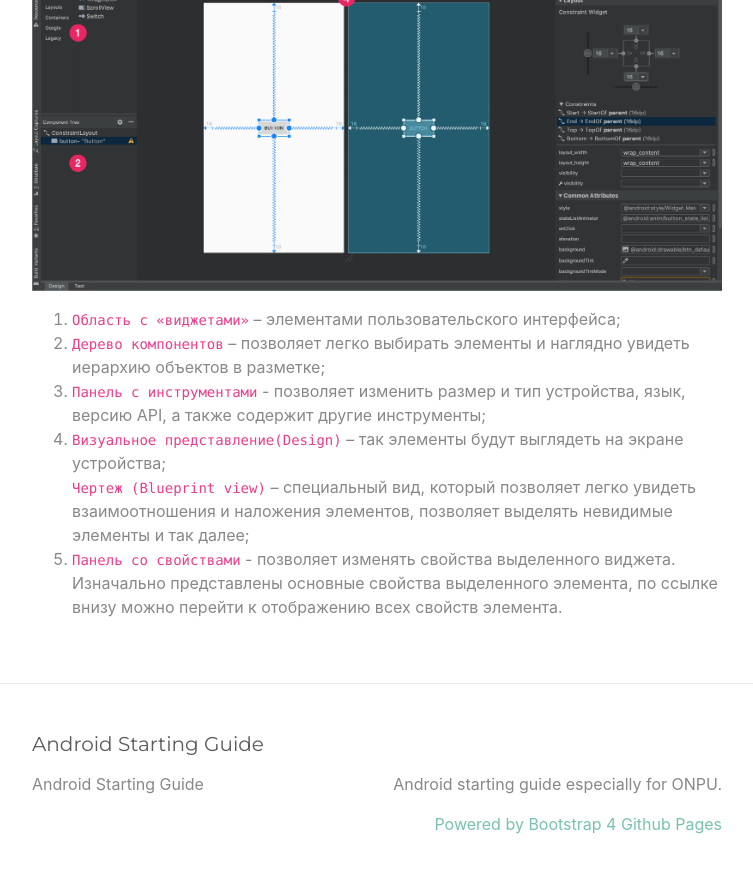
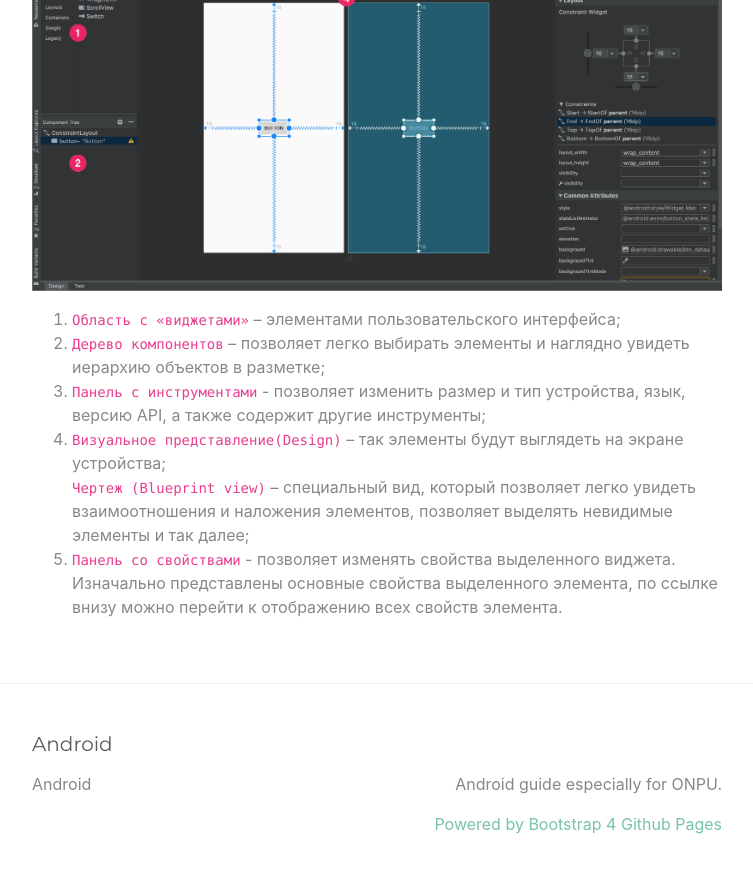
Before and after one commit to fullmeth/fullmeth.github.io, a Jekyll site: the page built from index.md, in a window 1280 px wide and 900 px high, scrolled down 3031 px. Shown: the top 873 px of the window, without its empty margins (263-1016 px from the left). Built offline with Jekyll 4.4.1, drawn with Linux system fonts in a browser that asks for light colours; some of the changed text lies outside the part shown.

Commit message:
Update _config.yml

```diff
--- a/_config.yml
+++ b/_config.yml
@@ -13,10 +13,10 @@
 # you will see them accessed via {{ site.title }}, {{ site.email }}, and so on.
 # You can create any custom variable you would like, and they will be accessible
 # in the templates via {{ site.myvariable }}.
-title: Android Starting Guide
+title: Android
 email: ""
 description: >- # this means to ignore newlines until "baseurl:"
-  Android starting guide especially for ONPU.
+  Android guide especially for ONPU.
 #baseurl: "" # the subpath of your site, e.g. /blog
 #url: "" # the base hostname & protocol for your site, e.g. http://example.com
 #twitter_username: jekyllrb
```
